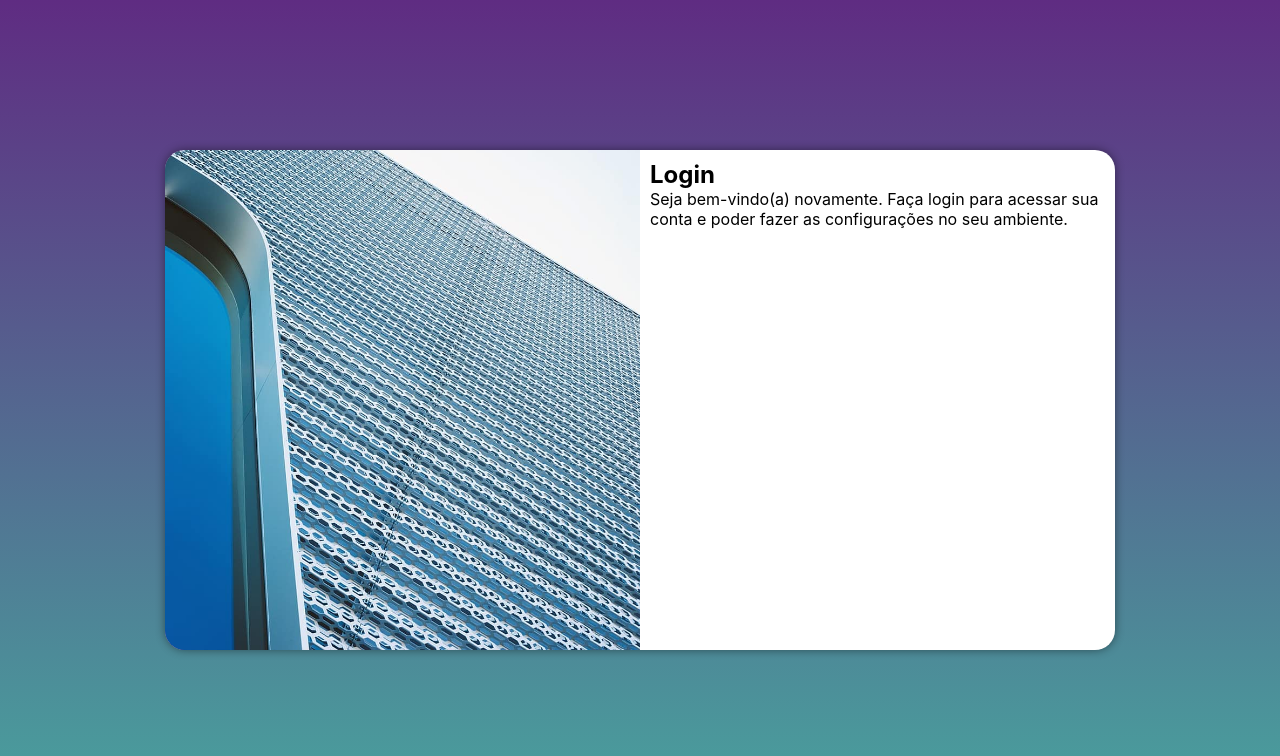
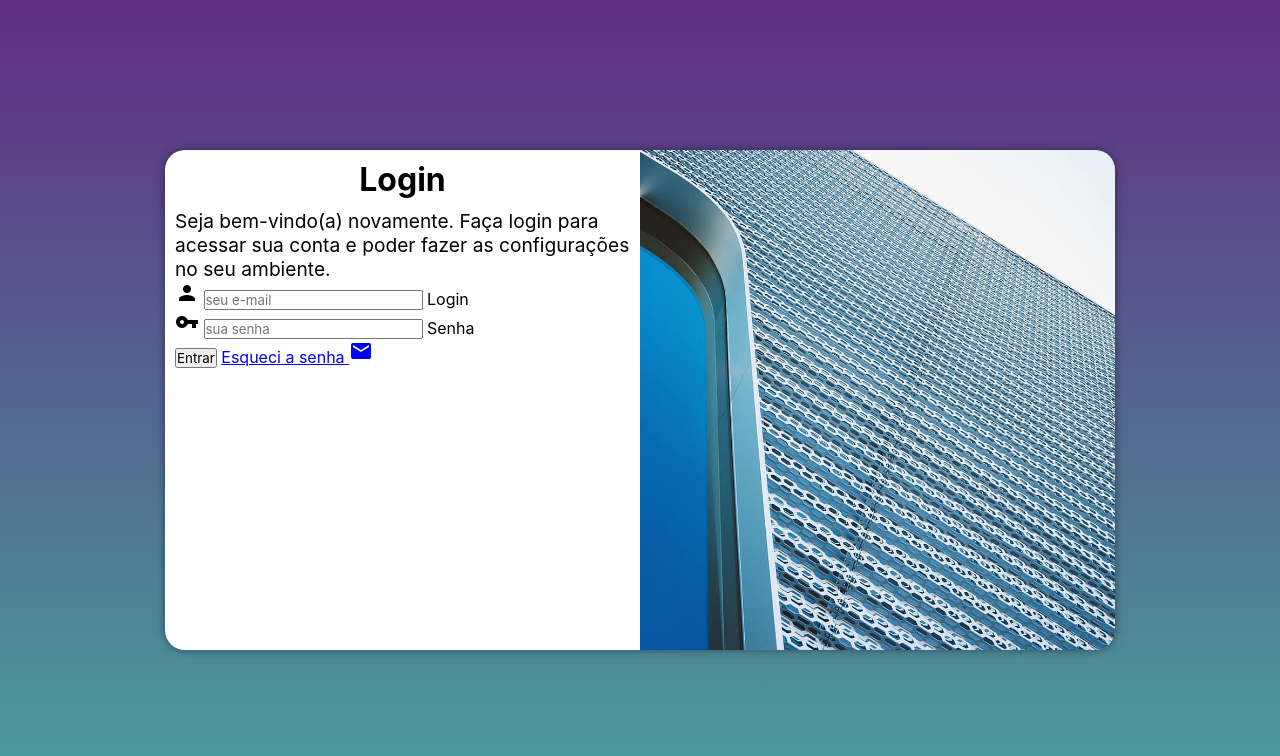
Before and after one commit to professorguanabara/projeto-login, a plain HTML site: page index.html in a window 1280 px wide. Drawn offline with Linux system fonts and the light colour scheme.

Commit message:
adicionei o formulário

```diff
--- a/estilos/media-query.css
+++ b/estilos/media-query.css
@@ -40,14 +40,21 @@ Grandes telas: acima de 1200px
     }
 
     section#login > div#imagem {
-        float: left;
+        float: right;
         width: 50%;
         height: 100%;
     }
 
     section#login > div#formulario {
-        float: right;
+        float: left;
         width: 50%;
     }
 
+    div#formulario > h1 {
+        font-size: 2em;
+    }
+
+    div#formulario > p {
+        font-size: 1.2em;
+    }
 }
--- a/estilos/style.css
+++ b/estilos/style.css
@@ -54,3 +54,12 @@ section#login > div#formulario {
     display: block;
     padding: 10px;
 }
+
+div#formulario > h1 {
+    text-align: center;
+    margin-bottom: 10px;
+}
+
+div#formulario > p {
+    font-size: 0.8em;
+}
--- a/index.html
+++ b/index.html
@@ -4,6 +4,7 @@
     <meta charset="UTF-8">
     <meta name="viewport" content="width=device-width, initial-scale=1.0">
     <title>Login</title>
+    <link href="https://fonts.googleapis.com/icon?family=Material+Icons" rel="stylesheet">
     <link rel="stylesheet" href="estilos/style.css">
     <link rel="stylesheet" href="estilos/media-query.css">
 </head>
@@ -16,8 +17,21 @@
             <div id="formulario">
                 <h1>Login</h1>
                 <p>Seja bem-vindo(a) novamente. Faça login para acessar sua conta e poder fazer as configurações no seu ambiente.</p>
-                <form action="login.php" method="post">
-
+                <form action="login.php" method="post" autocomplete="on">
+                    <div class="campo">
+                        <i class="material-icons">person</i>
+                        <input type="email" name="login" id="ilogin" placeholder="seu e-mail" autocomplete="email" required maxlength="30">
+                        <label for="ilogin">Login</label>
+                    </div>
+                    <div class="campo">
+                        <i class="material-icons">vpn_key</i>
+                        <input type="password" name="senha" id="isenha" placeholder="sua senha" autocomplete="current-password" required minlength="8" maxlength="20">
+                        <label for="isenha">Senha</label>
+                    </div>
+                    <input type="submit" value="Entrar">
+                    <a href="esqueci.html">
+                        Esqueci a senha <i class="material-icons">mail</i>
+                    </a>
                 </form>
             </div>
         </section>
```
